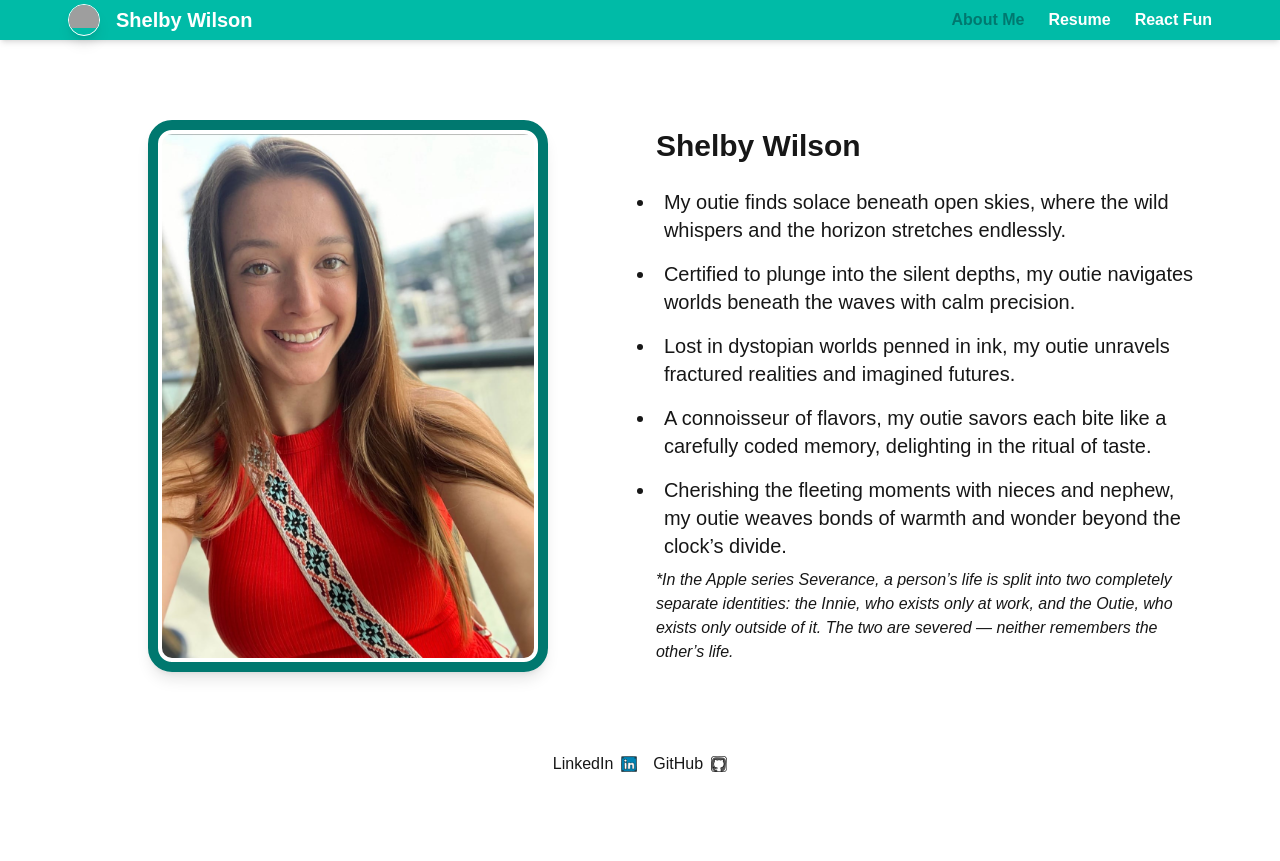
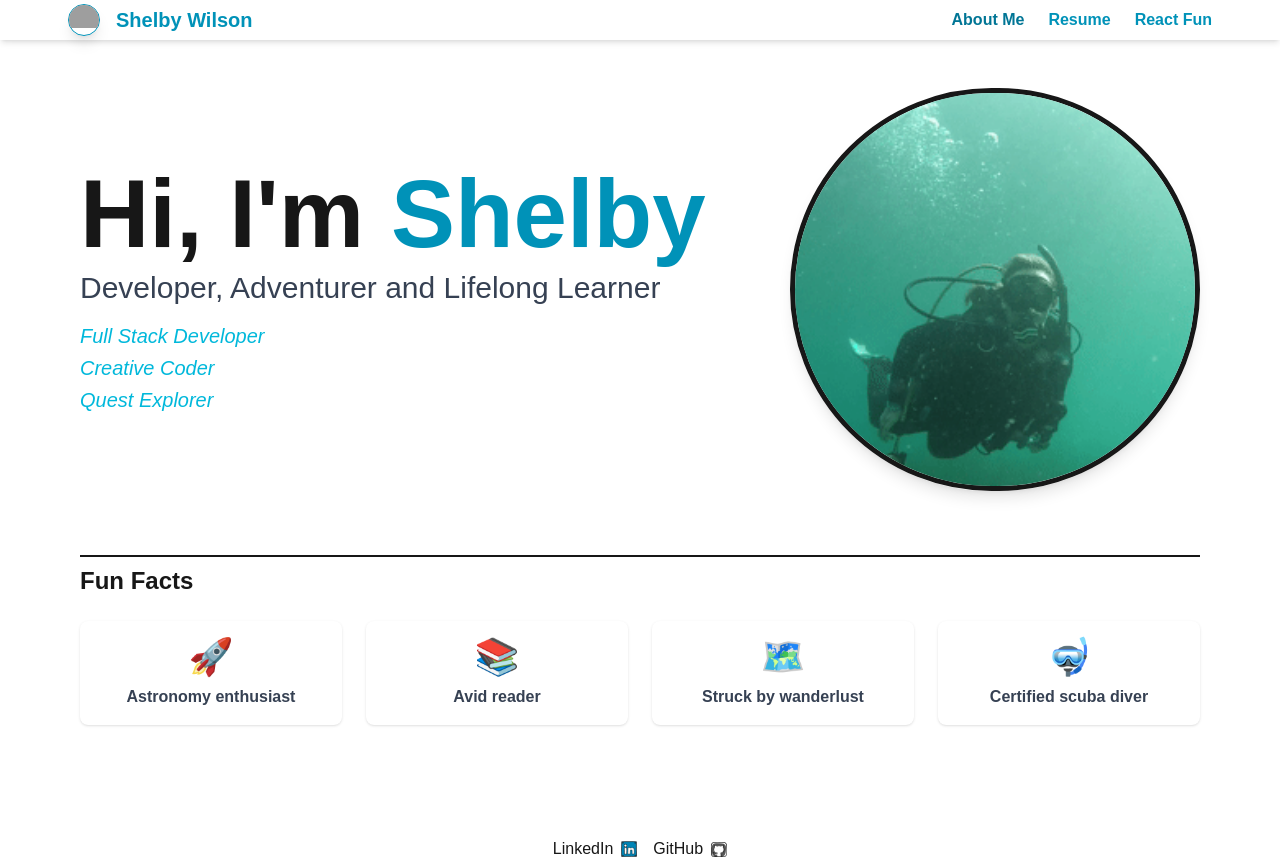
Before and after one commit to shelbyleanne22/shelby-wilson, a Next.js app in the folder shelby-wilson/: page / in a window 1280 px wide. Before the commit the page ends 800 px from the top, so only its background shows below. Built offline with nearby package versions, Linux system fonts and the light colour scheme; grey boxes are pictures that could not be loaded.

Commit message:
Updated about me design and color scheme

```diff
--- a/shelby-wilson/app/page.tsx
+++ b/shelby-wilson/app/page.tsx
@@ -2,34 +2,50 @@ import Image from "next/image";
 
 export default function Home() {
   return (
-    <div className="font-sans grid grid-rows-[min-content_1fr_min-content] place-items-start justify-items-center p-6 pb-10 gap-4 sm:p-10">
-      <main className="flex flex-col gap-4 row-start-2 items-center sm:items-start">
-        <div className="p-6 w-lg-[60%] mx-auto">
-          <div className="flex flex-col md:flex-row gap-4">
-            <div className="flex justify-center md:w-1/2">
+    <main className="max-w-6xl mx-auto px-4 py-12">
+      {/* Hero Section */}
+      <section className="flex flex-col md:flex-row items-center gap-8 mb-16">
+        <div className="flex-1">
+          <h1 className="text-8xl font-bold mb-2">Hi, I'm <span className="text-cyan-600">Shelby</span></h1>
+          <p className="text-3xl text-gray-700 mb-4 dark:text-white">
+            Developer, Adventurer and Lifelong Learner
+          </p>
+          <ul className="text-xl text-cyan-500 italic space-y-1">
+            <li>Full Stack Developer</li>
+            <li>Creative Coder</li>
+            <li>Quest Explorer</li>
+          </ul>
+        </div>
+        <div className="flex-shrink-0">
+          <div className="rounded-full overflow-hidden border-5 border-black-400 shadow-lg">
             <Image
-                src="/profilePic.jpg"
-                alt="Shelby Profile"
+              src="/scubaHang.gif"
+              alt="Shelby scuba diving"
               width={400}
               height={400}
-                priority
-                className="object-cover rounded-3xl p-1 overflow-hidden border-10 border-teal-700 shadow-lg"
+              className="object-cover"
             />
           </div>
-            <div className="p-2 md:w-1/2">
-              <h2 className="text-3xl font-bold mb-4 text-center md:text-left">Shelby Wilson</h2>
-              <ul className="list-none md:list-disc text-xl text-center md:text-left">
-                <li className="p-2">My outie finds solace beneath open skies, where the wild whispers and the horizon stretches endlessly.</li>
-                <li className="p-2">Certified to plunge into the silent depths, my outie navigates worlds beneath the waves with calm precision.</li>
-                <li className="p-2">Lost in dystopian worlds penned in ink, my outie unravels fractured realities and imagined futures.</li>
-                <li className="p-2">A connoisseur of flavors, my outie savors each bite like a carefully coded memory, delighting in the ritual of taste.</li>
-                <li className="p-2">Cherishing the fleeting moments with nieces and nephew, my outie weaves bonds of warmth and wonder beyond the clock’s divide.</li>
-              </ul>
-              <span><i>*In the Apple series Severance, a person’s life is split into two completely separate identities: the Innie, who exists only at work, and the Outie, who exists only outside of it. The two are severed — neither remembers the other’s life.</i></span>
         </div>
+      </section>
+      <hr className="text-gray border-1 mb-2" />
+      {/* Fun Facts */}
+      <section className="mb-16">
+        <h2 className="text-2xl font-bold mb-6">Fun Facts</h2>
+        <div className="grid grid-cols-2 md:grid-cols-4 gap-6">
+          {[
+            { icon: "🚀", text: "Astronomy enthusiast" },
+            { icon: "📚", text: "Avid reader" },
+            { icon: "🗺️", text: "Struck by wanderlust" },
+            { icon: "🤿", text: "Certified scuba diver" },
+          ].map((fact, idx) => (
+            <div key={idx} className="bg-white shadow rounded-lg p-4 flex flex-col items-center text-center hover:shadow-md transition">
+              <div className="text-4xl mb-2">{fact.icon}</div>
+              <p className="text-gray-700 font-semibold">{fact.text}</p>
             </div>
+          ))}
         </div>
+      </section>
     </main>
-    </div>
   );
 }
--- a/shelby-wilson/components/NavBar.tsx
+++ b/shelby-wilson/components/NavBar.tsx
@@ -25,7 +25,7 @@ export default function NavBar() {
   const [openDropdown, setOpenDropdown] = useState<string | null>(null);
 
   return (
-    <nav className="sticky top-0 z-50 bg-teal-500 text-white shadow-md">
+    <nav className="sticky top-0 z-50 bg-white text-cyan-600 shadow-md">
       <div className="max-w-6xl mx-auto px-1 py-1 flex justify-between items-center">
         <div className="flex items-center gap-2">
           <div className="w-8 h-8 rounded-full overflow-hidden border-1 border-white-10 shadow-lg">
@@ -58,8 +58,8 @@ export default function NavBar() {
                           setOpenDropdown((prev) => (prev === label ? null : label))
                         }
                         className={clsx(
-                          'hover:text-teal-700 transition-colors',
-                          pathname === href && 'font-semibold text-teal-700'
+                          'hover:text-cyan-700 transition-colors',
+                          pathname === href && 'font-semibold text-cyan-700'
                         )}
                       >
                         <strong>{label}</strong>
@@ -72,8 +72,8 @@ export default function NavBar() {
                               <Link
                                 href={child.href}
                                 className={clsx(
-                                  'block px-4 py-2 hover:bg-teal-100',
-                                  pathname === child.href && 'font-semibold bg-teal-100'
+                                  'block px-4 py-2 hover:bg-cyan-100',
+                                  pathname === child.href && 'font-semibold bg-cyan-100'
                                 )}
                               >
                                 {child.label}
@@ -87,8 +87,8 @@ export default function NavBar() {
                     <Link
                       href={href}
                       className={clsx(
-                        'hover:text-teal-700 transition-colors',
-                        pathname === href && 'font-semibold text-teal-700'
+                        'hover:text-cyan-700 transition-colors',
+                        pathname === href && 'font-semibold text-cyan-700'
                       )}
                     >
                       <strong>{label}</strong>
@@ -112,14 +112,14 @@ export default function NavBar() {
 
       {/* Mobile dropdown menu */}
       {menuOpen && (
-        <ul className="md:hidden flex flex-col items-center bg-teal-800 border-t border-teal-700">
+        <ul className="md:hidden flex flex-col items-center bg-teal-800 border-t border-cyan-700">
           {navItems.map(({ label, href, children }) => (
-            <li key={href} className="w-full text-center py-3 border-b border-teal-700">
+            <li key={href} className="w-full text-center py-3 border-b border-cyan-700">
               <Link
                 href={href}
                 className={clsx(
-                  'block w-full hover:text-teal-400 transition-colors',
-                  pathname === href && 'font-semibold text-teal-400'
+                  'block w-full hover:text-cyan-400 transition-colors',
+                  pathname === href && 'font-semibold text-cyan-400'
                 )}
                 onClick={() => setMenuOpen(false)}
               >
@@ -127,14 +127,14 @@ export default function NavBar() {
               </Link>
 
               {children && (
-                <ul className='bg-teal-900 text-sm'>
+                <ul className='bg-cyan-900 text-sm'>
                   {children.map((child) => (
-                    <li key={child.href} className="border-t border-teal-700">
+                    <li key={child.href} className="border-t border-cyan-700">
                       <Link
                         href={child.href}
                         className={clsx(
-                          'block py-2 pl-6 w-full text-left hover:text-teal-300',
-                          pathname === child.href && 'font-semibold text-teal-300'
+                          'block py-2 pl-6 w-full text-left hover:text-cyan-300',
+                          pathname === child.href && 'font-semibold text-cyan-300'
                         )}
                         onClick={() => setMenuOpen(false)}
                       >
```
Also changed, not shown: shelby-wilson/public/scubaHang.gif (added). Lines whose indentation alone changed are shown as unchanged.
